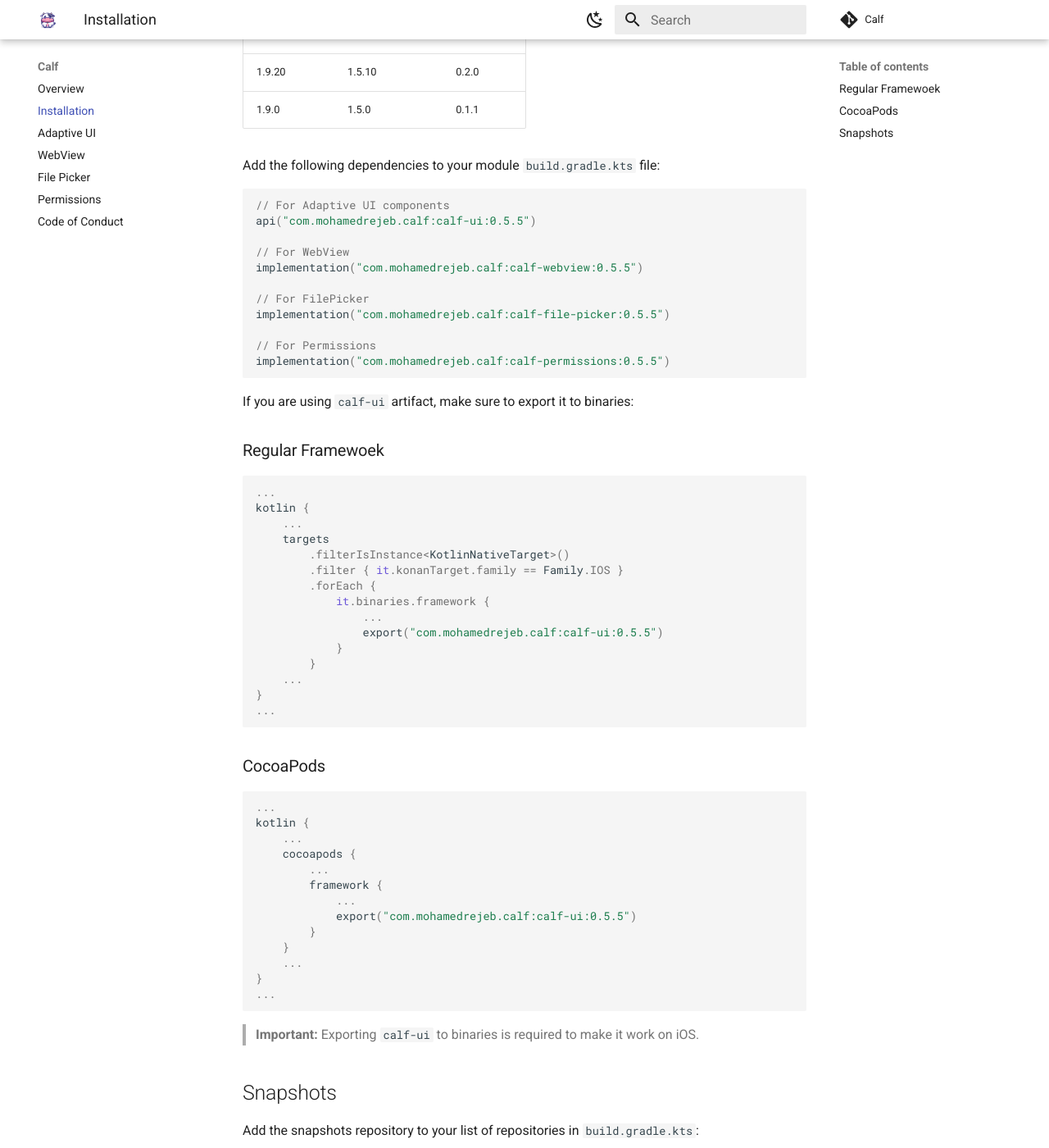
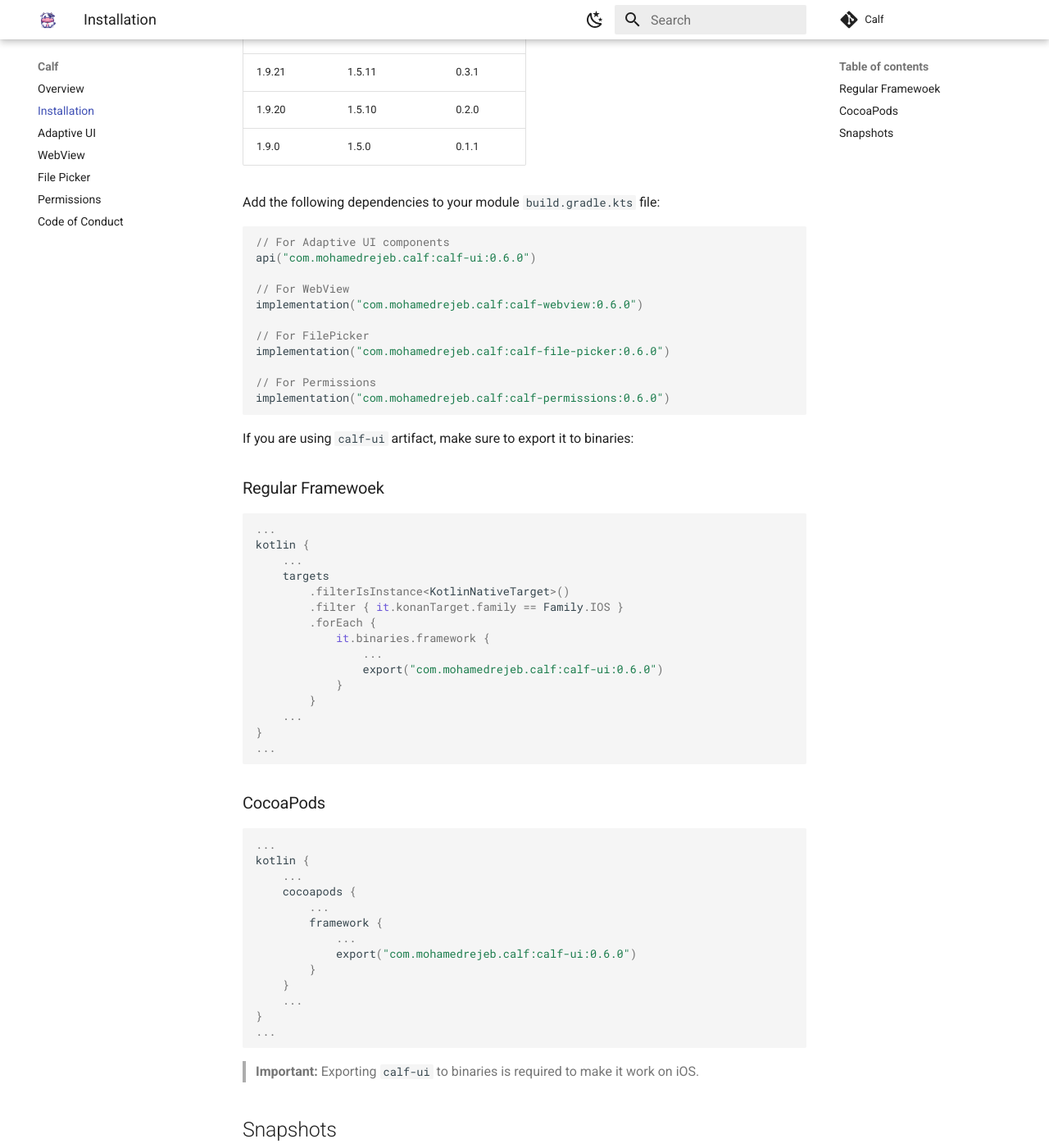
Before and after one commit to MohamedRejeb/Calf, an MkDocs documentation site: the page built from docs/installation.md, in a window 1280 px wide and 1400 px high, scrolled down 340 px. Shown: the whole window at 82% size. Built offline with MkDocs 1.6.1 and Material for MkDocs 9.7.7, drawn with Linux system fonts in a browser that asks for light colours; comment, search, counter and statistics services are not loaded.

Commit message:
Update version to 0.6.0

````diff
--- a/docs/installation.md
+++ b/docs/installation.md
@@ -4,6 +4,7 @@
 
 | Kotlin version | Compose version | Calf version |
 |----------------|-----------------|--------------|
+| 2.0.21         | 1.7.0           | 0.6.0        |
 | 2.0.10         | 1.6.11          | 0.5.5        |
 | 1.9.22         | 1.6.0           | 0.4.1        |
 | 1.9.21         | 1.5.11          | 0.3.1        |
@@ -14,16 +15,16 @@ Add the following dependencies to your module `build.gradle.kts` file:
 
 ```kotlin
 // For Adaptive UI components
-api("com.mohamedrejeb.calf:calf-ui:0.5.5")
+api("com.mohamedrejeb.calf:calf-ui:0.6.0")
 
 // For WebView
-implementation("com.mohamedrejeb.calf:calf-webview:0.5.5")
+implementation("com.mohamedrejeb.calf:calf-webview:0.6.0")
 
 // For FilePicker
-implementation("com.mohamedrejeb.calf:calf-file-picker:0.5.5")
+implementation("com.mohamedrejeb.calf:calf-file-picker:0.6.0")
 
 // For Permissions
-implementation("com.mohamedrejeb.calf:calf-permissions:0.5.5")
+implementation("com.mohamedrejeb.calf:calf-permissions:0.6.0")
 ```
 
 If you are using `calf-ui` artifact, make sure to export it to binaries:
@@ -39,7 +40,7 @@ kotlin {
         .forEach {
             it.binaries.framework {
                 ...
-                export("com.mohamedrejeb.calf:calf-ui:0.5.5")
+                export("com.mohamedrejeb.calf:calf-ui:0.6.0")
             }
         }
     ...
@@ -56,7 +57,7 @@ kotlin {
         ...
         framework {
             ...
-            export("com.mohamedrejeb.calf:calf-ui:0.5.5")
+            export("com.mohamedrejeb.calf:calf-ui:0.6.0")
         }
     }
     ...
````
Also changed, not shown: README.md (+1 -0 lines), docs/filepicker.md (+1 -1 lines), docs/permissions.md (+1 -1 lines), docs/ui.md (+4 -3 lines), docs/webview.md (+1 -1 lines), 1 other file.
